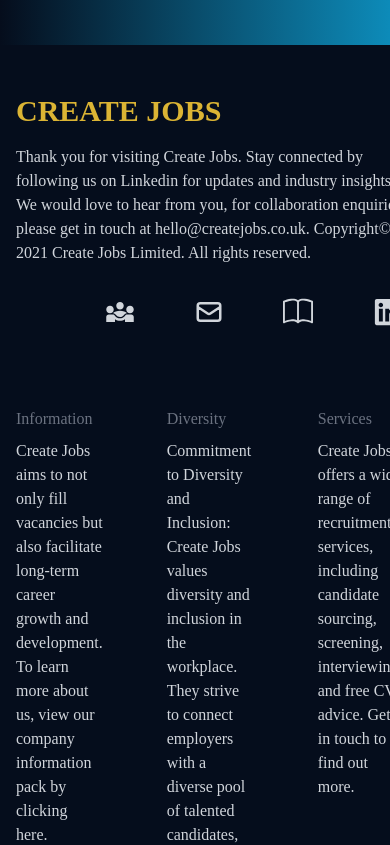
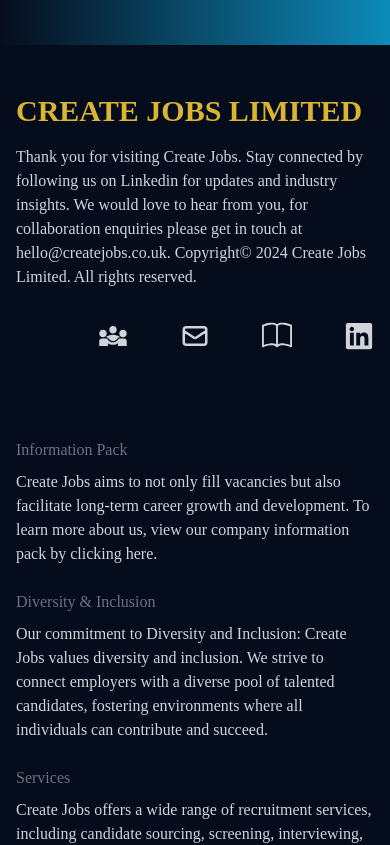
Before and after one commit to riz1ash786/create-jobs, a React (Create React App) app: page / in a window 390 px wide. Shown: the part 10680-11525 px from the top of the page. Built offline with nearby package versions, Linux system fonts and the light colour scheme; some icons are missing.

Commit message:
footer reszing for mobile and desktop and d&i statement uploaded

```diff
--- a/src/components/Footer.jsx
+++ b/src/components/Footer.jsx
@@ -8,6 +8,7 @@
 import { FaXTwitter } from "react-icons/fa6";
 import { HiOutlineMail } from 'react-icons/hi';
 import pdf from "./create_jobs_info_pack.pdf"
+import pdf2 from "./diversity_inclusion_statement.pdf"
 
 
 
@@ -15,35 +16,35 @@
   return (
     <div className='w-full mx-auto grid md:grid-cols-3 py-12 px-4 gap-12 text-gray-300 bg-[#050d1c]'>
     <div>
-    <h1 className='w-full text-3xl font-bold text-[#dbb434] flex '>CREATE JOBS</h1>
+    <h1 className='w-full text-3xl font-bold text-[#dbb434] flex '>CREATE JOBS LIMITED</h1>
     <p className='py-4'>Thank you for visiting Create Jobs. Stay connected by following us on Linkedin for updates and industry insights.
     We would love to hear from you, for collaboration enquiries please get in touch at hello@createjobs.co.uk.
-    Copyright&#169; 2021 Create Jobs Limited. All rights reserved.</p>
+    Copyright&#169; 2024 Create Jobs Limited. All rights reserved.</p>
 
   <div className='flex justify-between md:w-[75%] my-4'>
-        <FaXTwitter size={30} className='hover:text-[#dbb434]' />
-        <MdOutlineDiversity3 size={30} className='hover:text-[#dbb434]'/>
-        <HiOutlineMail size={30} className='hover:text-[#dbb434]'/>
-        <BsBook size={30} className='hover:text-[#dbb434]' />
-        <FaLinkedin size={30} className='hover:text-[#dbb434]'/>
+        <a href='https://twitter.com/'><FaXTwitter size={30} className='hover:text-[#dbb434]' /></a>
+        <a href={pdf2} download="Create Jobs Diversity & Inclusion Statement.pdf"><MdOutlineDiversity3 size={30} className='hover:text-[#dbb434]'/></a>
+        <a href='mailto:hello@createjobs.co.uk'><HiOutlineMail size={30} className='hover:text-[#dbb434]'/></a>
+        <a href={pdf} download="Create Jobs Info Pack.pdf"><BsBook size={30} className='hover:text-[#dbb434]' /></a>
+        <a href='https://www.linkedin.com/company/create-jobs-recruitment/'><FaLinkedin size={30} className='hover:text-[#dbb434]'/></a>
   </div>
   </div>
-  <div className='lg:col-span-2 flex justify-between pt-4 gap-16'>
+  <div className='lg:col-span-2 flex-col md:flex-row flex justify-between pt-4 gap-4 md:gap-16'>
 <div>
-<h1 className='font-medium text-gray-500 flex'>Information</h1>
+<h1 className='font-medium text-gray-500 flex'>Information Pack</h1>
     <p className='text-gray-300 py-2'>Create Jobs aims to not only fill vacancies but also facilitate long-term career growth and development. To learn more about us, view our company information pack by clicking
     <a className='hover:text-[#dbb434] hover:font-bold' href={pdf} download="Create Jobs Info Pack.pdf"> here.</a></p>
 
 </div>
 <div>
-<h1 className='font-medium text-gray-500 flex'>Diversity</h1>
-    <p className='text-gray-300 py-2'>Commitment to Diversity and Inclusion: Create Jobs values diversity and inclusion in the workplace.
-    They strive to connect employers with a diverse pool of talented candidates, fostering environments where all individuals can contribute and succeed.</p>
+<h1 className='font-medium text-gray-500 flex'>Diversity & Inclusion</h1>
+    <p className='text-gray-300 py-2'>Our commitment to Diversity and Inclusion: Create Jobs values diversity and inclusion.
+    We strive to connect employers with a diverse pool of talented candidates, fostering environments where all individuals can contribute and succeed.</p>
 </div>
 <div>
 <h1 className='font-medium text-gray-500 flex'>Services</h1>
     <p className='text-gray-300 py-2'>Create Jobs offers a wide range of recruitment services,
-    including candidate sourcing, screening, interviewing, and free CV advice. Get in touch to find out more.</p>
+    including candidate sourcing, screening, interviewing, and free CV advice. To find out more get in touch, we would love to hear from you!</p>
 </div>
   </div>
   </div>
```
Also changed, not shown: 1 other file (tests, documents, lock files or other folders).
